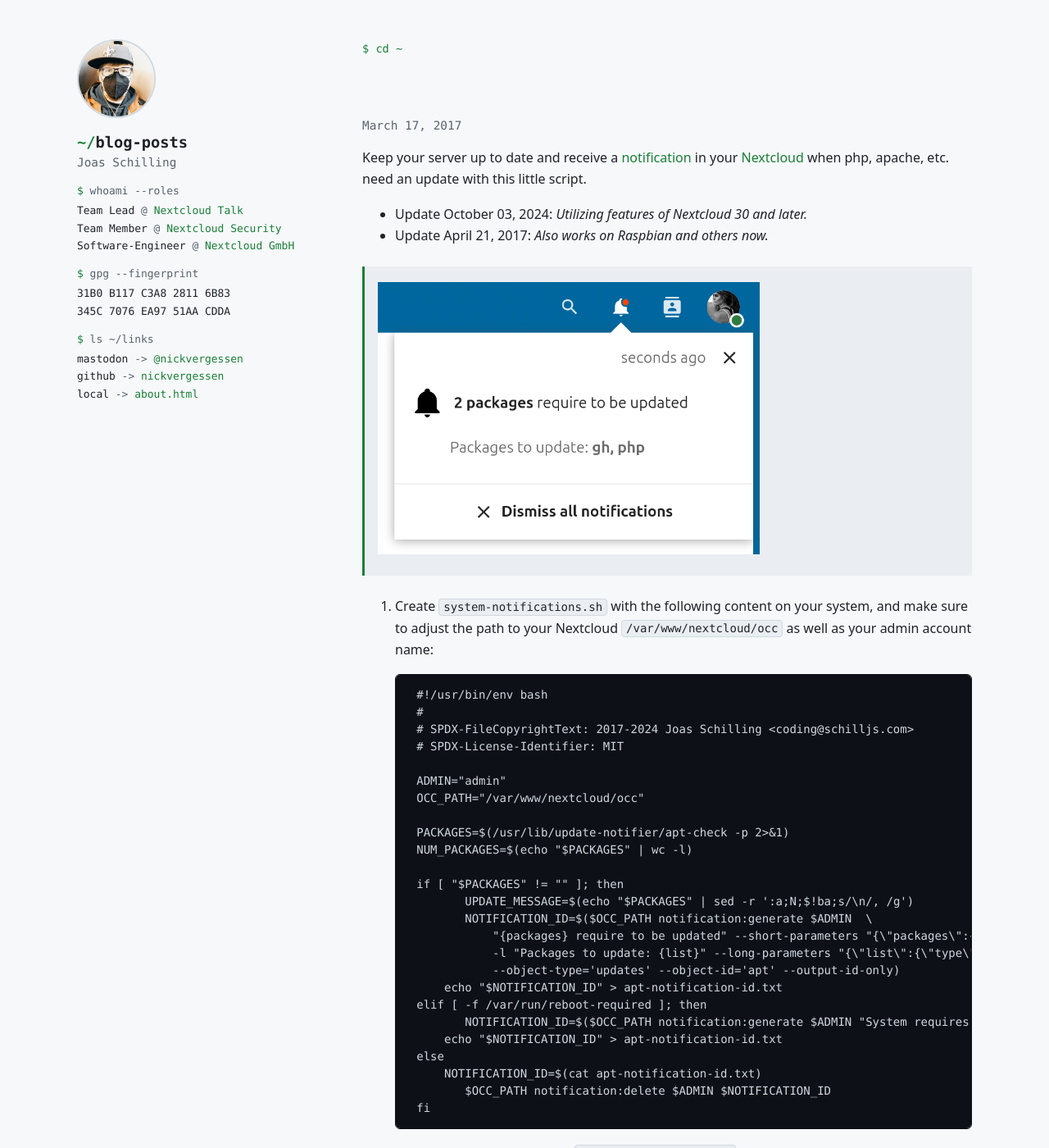
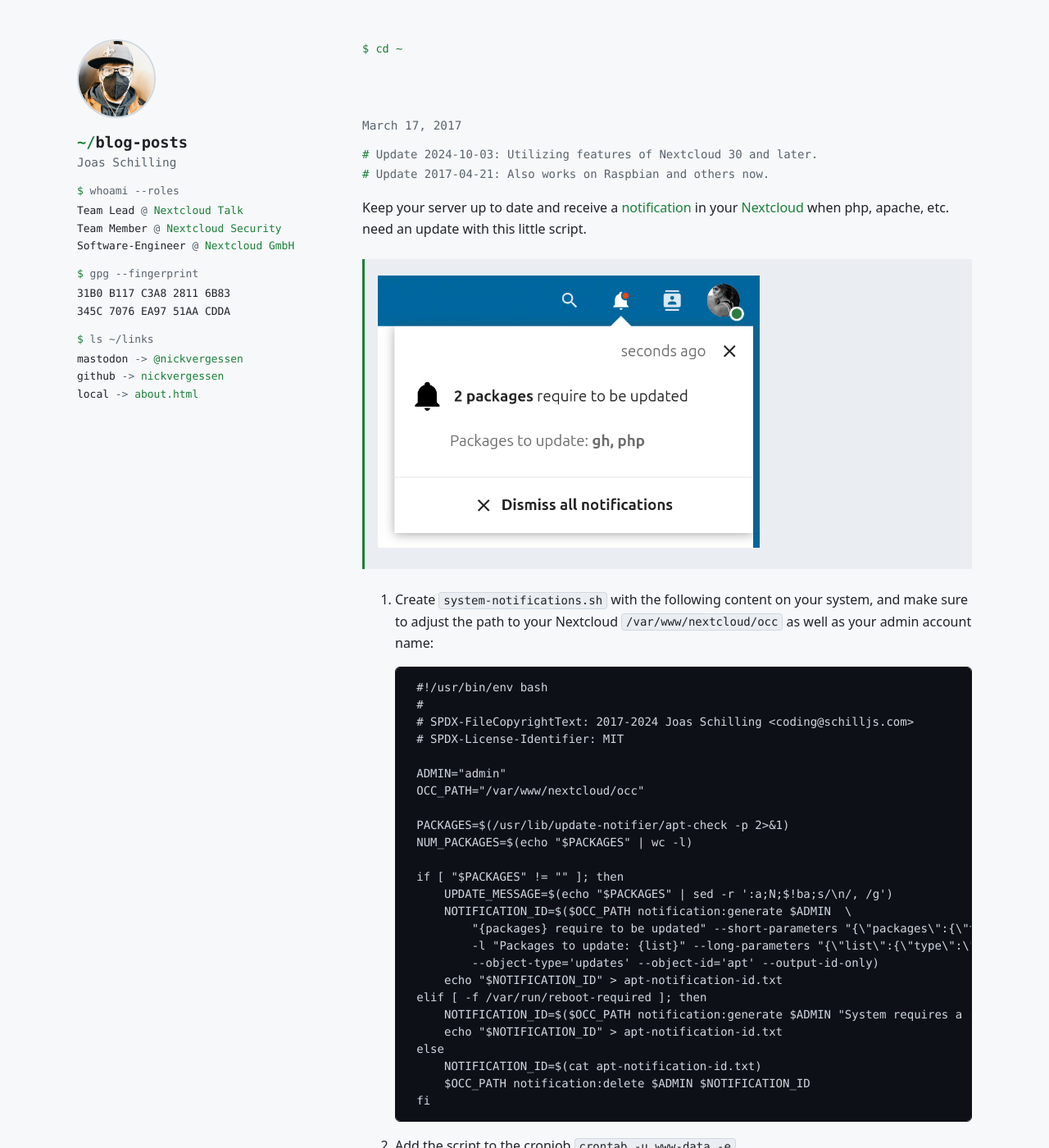
Before and after one commit to nickvergessen/blog-posts, a Jekyll site: the page built from _posts/2017-03-17-howto-get-notifications-for-system-updates.md, in a window 1280 px wide and 1400 px high. Shown: the whole window at 82% size. Built offline with Jekyll 4.4.1, drawn with Linux system fonts in a browser that asks for light colours.

Commit message:
fix: Layout of updates on the frontpage
Signed-off-by: Joas Schilling <coding@schilljs.com>

````diff
--- a/_posts/2017-03-17-howto-get-notifications-for-system-updates.md
+++ b/_posts/2017-03-17-howto-get-notifications-for-system-updates.md
@@ -6,10 +6,12 @@
 excerpt_separator: <!--more-->
 ---
 
+<ul class="updates">
+    <li>Update 2024-10-03: Utilizing features of Nextcloud 30 and later.</li>
+    <li>Update 2017-04-21: Also works on Raspbian and others now.</li>
+</ul>
+
 Keep your server up to date and receive a [notification](https://github.com/nextcloud/notifications) in your [Nextcloud](https://nextcloud.com) when php, apache, etc. need an update with this little script.
-
-- Update October 03, 2024: *Utilizing features of Nextcloud 30 and later.*
-- Update April 21, 2017: *Also works on Raspbian and others now.*
 
 <!--more-->
 
@@ -30,18 +32,18 @@
     NUM_PACKAGES=$(echo "$PACKAGES" | wc -l)
 
     if [ "$PACKAGES" != "" ]; then
-    	UPDATE_MESSAGE=$(echo "$PACKAGES" | sed -r ':a;N;$!ba;s/\n/, /g')
-    	NOTIFICATION_ID=$($OCC_PATH notification:generate $ADMIN  \
-    	    "{packages} require to be updated" --short-parameters "{\"packages\":{\"type\":\"highlight\",\"id\":\"count\",\"name\":\"$NUM_PACKAGES packages\"}}" \
-    	    -l "Packages to update: {list}" --long-parameters "{\"list\":{\"type\":\"highlight\",\"id\":\"list\",\"name\":\"$UPDATE_MESSAGE\"}}" \
-    	    --object-type='updates' --object-id='apt' --output-id-only)
+        UPDATE_MESSAGE=$(echo "$PACKAGES" | sed -r ':a;N;$!ba;s/\n/, /g')
+        NOTIFICATION_ID=$($OCC_PATH notification:generate $ADMIN  \
+            "{packages} require to be updated" --short-parameters "{\"packages\":{\"type\":\"highlight\",\"id\":\"count\",\"name\":\"$NUM_PACKAGES packages\"}}" \
+            -l "Packages to update: {list}" --long-parameters "{\"list\":{\"type\":\"highlight\",\"id\":\"list\",\"name\":\"$UPDATE_MESSAGE\"}}" \
+            --object-type='updates' --object-id='apt' --output-id-only)
         echo "$NOTIFICATION_ID" > apt-notification-id.txt
     elif [ -f /var/run/reboot-required ]; then
-    	NOTIFICATION_ID=$($OCC_PATH notification:generate $ADMIN "System requires a reboot"
+        NOTIFICATION_ID=$($OCC_PATH notification:generate $ADMIN "System requires a reboot"
         echo "$NOTIFICATION_ID" > apt-notification-id.txt
     else
         NOTIFICATION_ID=$(cat apt-notification-id.txt)
-    	$OCC_PATH notification:delete $ADMIN $NOTIFICATION_ID
+        $OCC_PATH notification:delete $ADMIN $NOTIFICATION_ID
     fi
     ```
 
@@ -86,10 +88,10 @@
 NUM_PACKAGES=$(echo "$PACKAGES" | wc -l)
 
 if [ "$PACKAGES" != "" ]; then
-	UPDATE_MESSAGE=$(echo "Packages to update: $PACKAGES" | sed -r ':a;N;$!ba;s/\n/, /g')
-	$OCC_PATH notification:generate $ADMIN "$NUM_PACKAGES packages require to be updated" -l "$UPDATE_MESSAGE"
+    UPDATE_MESSAGE=$(echo "Packages to update: $PACKAGES" | sed -r ':a;N;$!ba;s/\n/, /g')
+    $OCC_PATH notification:generate $ADMIN "$NUM_PACKAGES packages require to be updated" -l "$UPDATE_MESSAGE"
 
 elif [ -f /var/run/reboot-required ]; then
-	$OCC_PATH notification:generate $ADMIN "System requires a reboot"
+    $OCC_PATH notification:generate $ADMIN "System requires a reboot"
 fi
 ```
--- a/assets/css/style.css
+++ b/assets/css/style.css
@@ -163,7 +163,7 @@
     padding: 0;
 }
 
-.listing li {
+.listing > li {
     display: grid;
     grid-template-columns: max-content minmax(0, 1fr);
     gap: 0 1.5em;
@@ -181,10 +181,6 @@
 .listing .title {
     font-family: var(--mono);
     font-weight: bold;
-}
-
-.listing .excerpt {
-    color: var(--muted);
 }
 
 .listing .excerpt p {
@@ -256,6 +252,20 @@
     font-size: 1em;
 }
 
+/* Update notes at the top of a post, styled as shell comments */
+.updates {
+    list-style: none;
+    padding: 0;
+    font-family: var(--mono);
+    font-size: 0.875em;
+    color: var(--muted);
+}
+
+.updates li::before {
+    content: "# ";
+    color: var(--accent);
+}
+
 body > footer {
     grid-area: foot;
     border-top: 1px solid var(--border);
@@ -305,7 +315,7 @@
         display: none;
     }
 
-    .listing li {
+    .listing > li {
         display: block;
     }
 }
````
